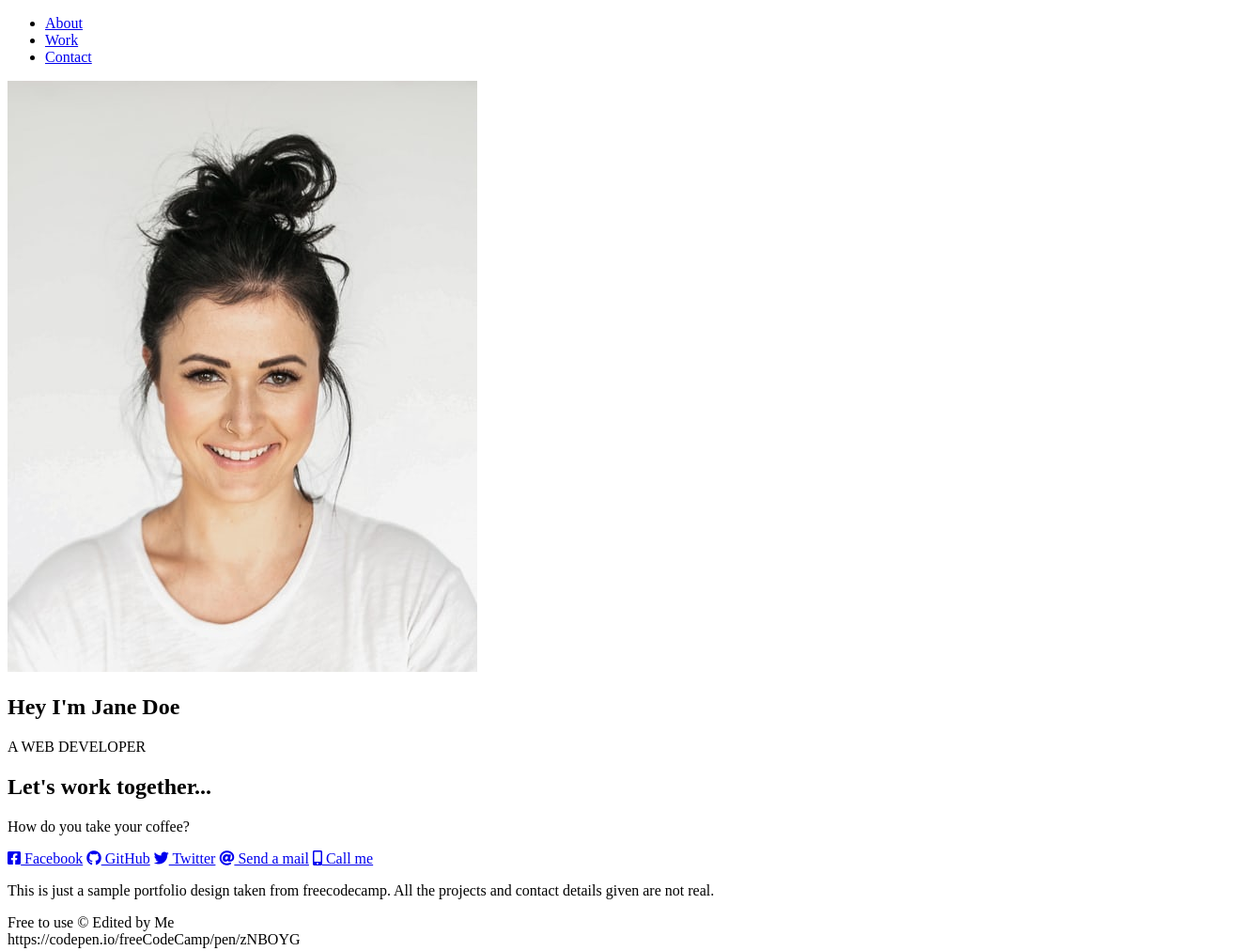
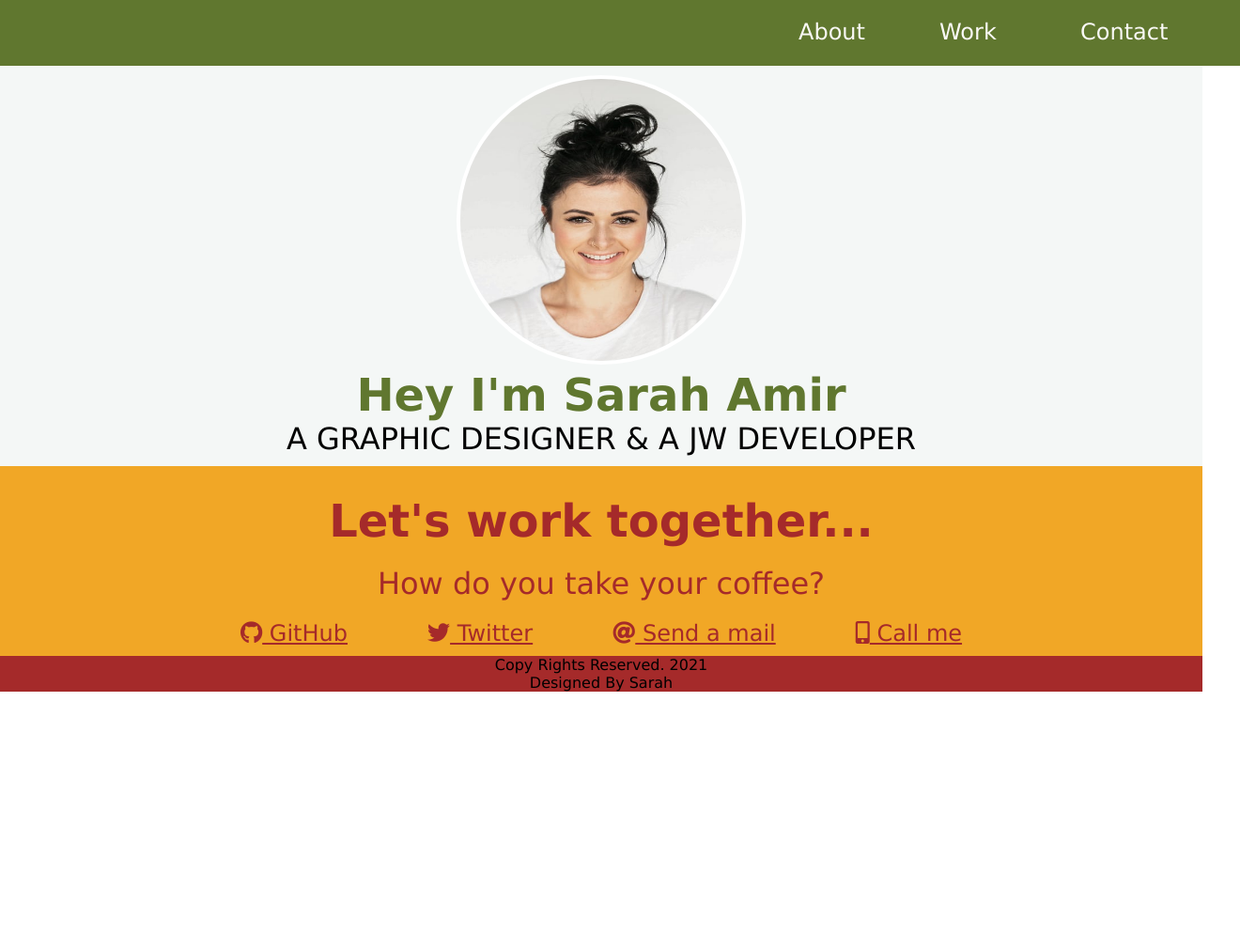
Before and after one commit to sarah538/personalportfolio2, a plain HTML site: page index.html in a window 1280 px wide. Shown: the whole page at 94% size, 1320 px wide, since content can reach past the window. After the commit the page ends 800 px from the top, so only its background shows below. Drawn offline with Linux system fonts and the light colour scheme.

Commit message:
adding styles to css

```diff
--- a/index.html
+++ b/index.html
@@ -4,13 +4,14 @@
     <meta charset="UTF-8" />
     <meta http-equiv="X-UA-Compatible" content="IE=edge" />
     <meta name="viewport" content="width=device-width, initial-scale=1.0" />
-    <title>Document</title>
+    <title>My Portfolio Website</title>
     <link
       rel="stylesheet"
       href="https://use.fontawesome.com/releases/v5.8.2/css/all.css"
       integrity="sha384-oS3vJWv+0UjzBfQzYUhtDYW+Pj2yciDJxpsK1OYPAYjqT085Qq/1cq5FLXAZQ7Ay"
       crossorigin="anonymous"
     />
+    <link rel="stylesheet" href="style.css">
   </head>
   <body>
     <!-- START NAV -->
@@ -34,8 +35,8 @@
 
     <section id="welcome-section" class="welcome-section">
       <img src="./images/face.jpeg" alt="my pic" />
-      <h1>Hey I'm Jane Doe</h1>
-      <p>A WEB DEVELOPER</p>
+      <h1>Hey I'm Sarah Amir</h1>
+      <p>A GRAPHIC DESIGNER & A JW DEVELOPER</p>
     </section>
 
     <!-- END WELCOME SECTION -->
@@ -54,15 +55,10 @@
         <p>How do you take your coffee?</p>
       </div>
       <div class="contact-links">
-        <a
-          href="https://facebook.com/freecodecamp"
-          target="_blank"
-          class="btn contact-details"
-          ><i class="fab fa-facebook-square"></i> Facebook</a
-        >
+
         <a
           id="profile-link"
-          href="https://github.com/freecodecamp"
+          href="https://github.com/sarah538"
           target="_blank"
           class="btn contact-details"
           ><i class="fab fa-github"></i> GitHub</a
@@ -73,10 +69,10 @@
           class="btn contact-details"
           ><i class="fab fa-twitter"></i> Twitter</a
         >
-        <a href="mailto:example@example.com" class="btn contact-details"
+        <a href="saraamir@hotmail.co.uk" class="btn contact-details"
           ><i class="fas fa-at"></i> Send a mail</a
         >
-        <a href="tel:555-555-5555" class="btn contact-details"
+        <a href="mob:047-016-8832" class="btn contact-details"
           ><i class="fas fa-mobile-alt"></i> Call me</a
         >
       </div>
@@ -88,12 +84,10 @@
 
     <footer>
       <p>
-        This is just a sample portfolio design taken from freecodecamp. All the
-        projects and contact details given are not real.
+        Copy Rights Reserved. 2021
       </p>
       <p>
-        Free to use &copy; Edited by Me <br />
-        https://codepen.io/freeCodeCamp/pen/zNBOYG
+        Designed By Sarah
       </p>
     </footer>
 
--- a/style.css
+++ b/style.css
@@ -0,0 +1,96 @@
+*{
+    margin: 0%;
+    padding: 0%;
+}
+
+
+body{
+
+    font-family: Verdana, Geneva, Tahoma, sans-serif;
+}
+.nav{
+    display: flex;
+  justify-content: flex-end;
+  width: 100%;
+  background: rgb(96,119,47);
+ height: 30px;
+  padding: 20px;
+}
+.nav-list{
+    display: flex;
+
+}
+.nav-list li{
+    width: 150px;
+    font-size: 1.5rem;
+    list-style-type: none;
+}
+
+.nav-list li a:link{
+    color: rgb(250, 249, 246);
+    text-decoration: none;
+}
+.nav-list li a:visited{
+    color: rgb(233, 90, 7);
+}
+.nav-list li a:hover{
+    color: rgb(10, 68, 27);
+}
+
+.welcome-section{
+    background-color: rgb(244,247,246);
+    text-align: center;
+    padding: 10px;
+}
+.welcome-section > img{
+    width: 300px;
+    height: 300px;
+    border-radius: 50%;
+    border: 4px solid white;
+}
+.welcome-section h1{
+    font-size: 3rem;
+    color: rgb(96,119,47);
+}
+.welcome-section p{
+    font-size: 2rem;
+
+}
+.contact-section{
+    background-color: rgb(241, 167, 38);
+    text-align: center;
+    padding: 10px;
+    color: brown;
+
+}
+.contact-section-header h2{
+    font-size: 3rem;
+    margin: 20px;
+}
+.contact-section-header p{
+    font-size: 2rem;
+    margin: 20px;
+}
+
+    /* unvisited link */
+    .contact-links a:link {
+        color: brown;
+        font-size: 1.5rem;
+        padding: 40px;
+      }
+
+    /* visited link */
+      .contact-links a:visited {
+        color: green;
+
+      }
+
+    /* mouse over link */
+      .contact-links a:hover {
+        color: yellow;
+
+      }
+      footer{
+          background-color: brown;
+          text-align: center;
+      }
```
